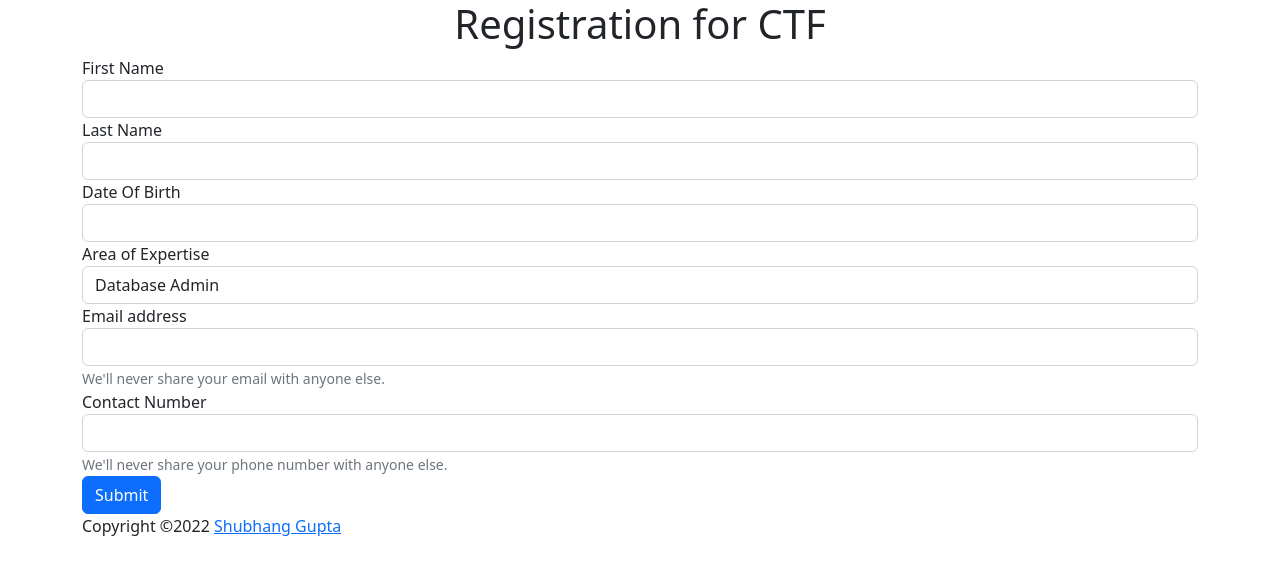
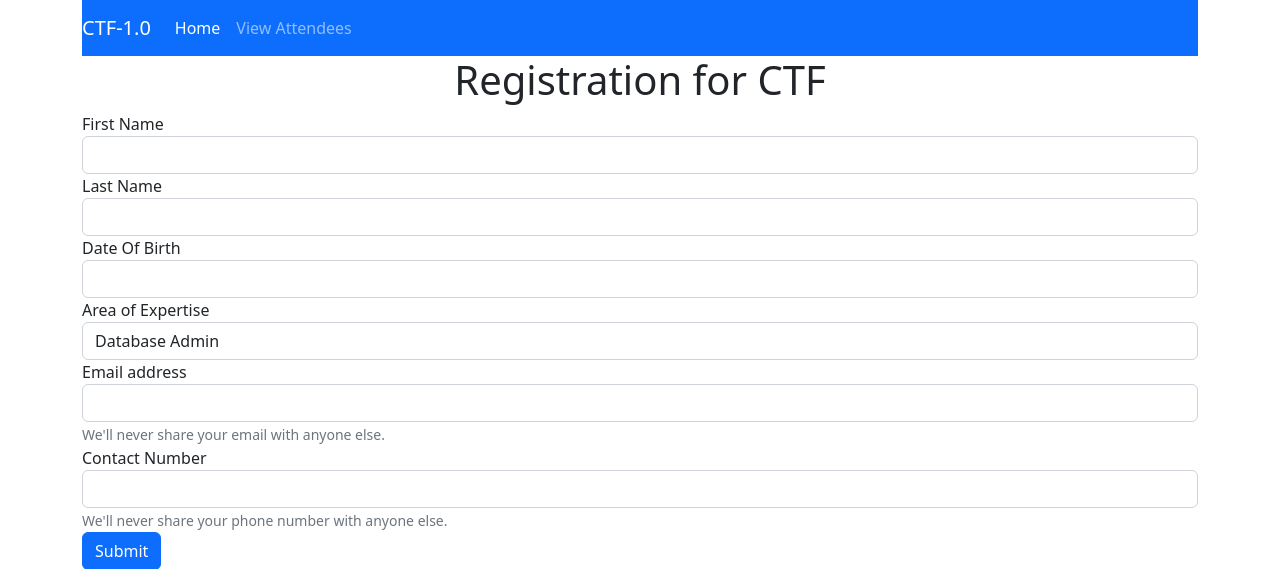
Before and after one commit to jarvis-1805/attendance-register-php, a PHP site: page /index.php in a window 1280 px wide. Shown: the top 569 px of the page. Run offline with PHP 8.4, Linux system fonts and the light colour scheme.

Commit message:
added navbar

```diff
--- a/includes/header.php
+++ b/includes/header.php
@@ -13,3 +13,15 @@
   </head>
   <body>
     <div class="container">
+    <nav class="navbar navbar-expand-lg navbar-dark bg-primary">
+      <a class="navbar-brand" href="index.php">CTF-1.0</a>
+      <button class="navbar-toggler" type="button" data-toggle="collapse" data-target="#navbarNavAltMarkup" aria-controls="navbarNavAltMarkup" aria-expanded="false" aria-label="Toggle navigation">
+        <span class="navbar-toggler-icon"></span>
+      </button>
+      <div class="collapse navbar-collapse" id="navbarNavAltMarkup">
+        <div class="navbar-nav">
+          <a class="nav-item nav-link active" href="index.php">Home</a>
+          <a class="nav-item nav-link" href="viewrecords.php">View Attendees</a>
+        </div>
+      </div>
+    </nav>
```
